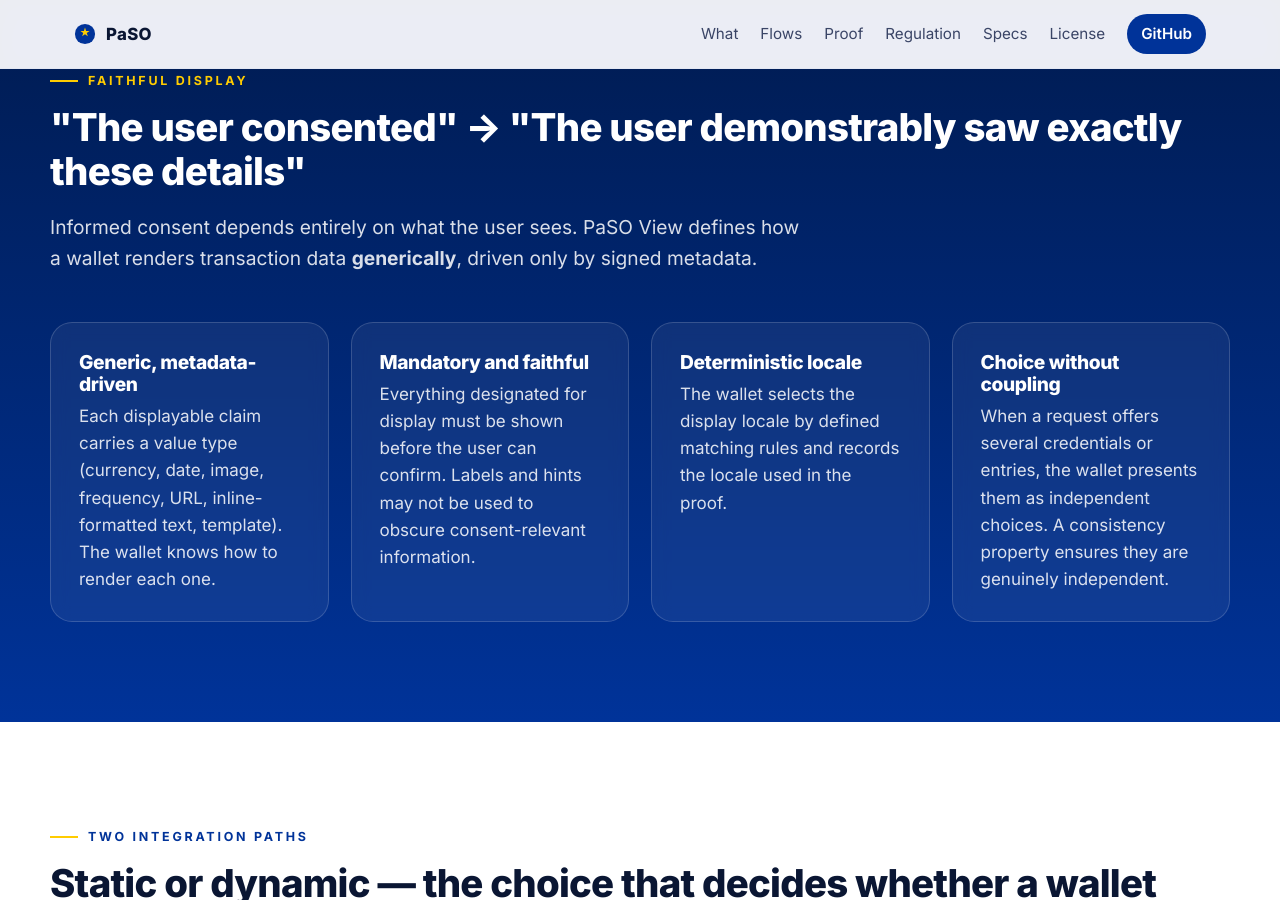
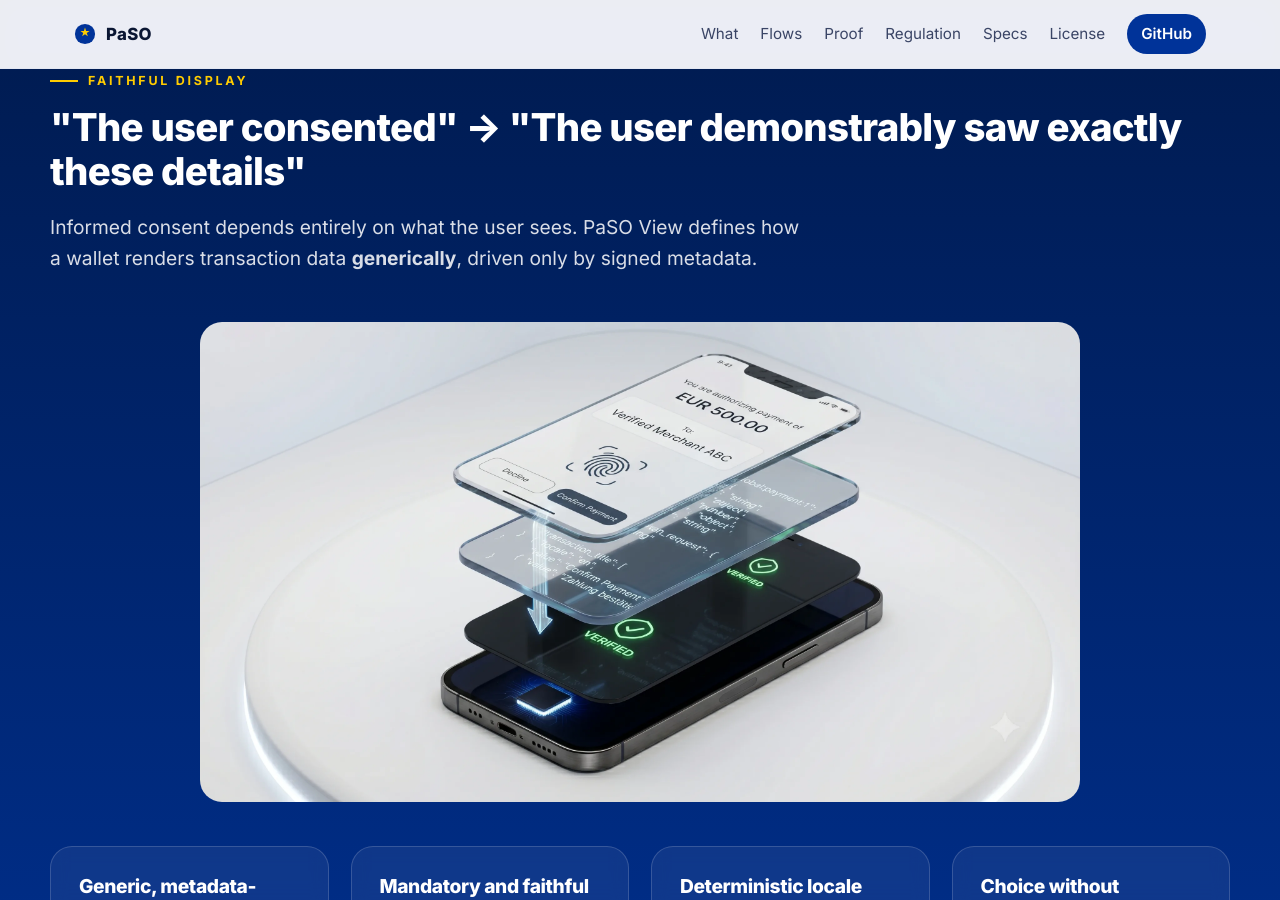
Before and after one commit to APTITUDE-Consortium/payments-and-sca-for-openid, a Jekyll site: the page built from docs/index.html, in a window 1280 px wide and 900 px high, scrolled down 5646 px. Built offline with Jekyll 4.4.1, drawn with Linux system fonts in a browser that asks for light colours.

Commit message:
feat(ui): add hero image section to homepage
Introduce a `.view-hero` component to the landing page to visually
illustrate the PaSO View concept. This includes adding new CSS styles
for the hero container and incorporating a new layered smartphone
illustration.

```diff
--- a/docs/assets/css/main.css
+++ b/docs/assets/css/main.css
@@ -367,6 +367,20 @@ em { font-style: italic; color: var(--eu-blue); }
 .band--blue em, .band--specs em { color: var(--eu-yellow); }
 
 /* ------------------------------------------------------------------ */
+/* View hero figure                                                    */
+/* ------------------------------------------------------------------ */
+.view-hero {
+  margin: 36px auto 44px;
+  max-width: 880px;
+  text-align: center;
+}
+.view-hero img {
+  width: 100%;
+  height: auto;
+  display: block;
+  border-radius: var(--radius-lg);
+}
+
 /* Cards                                                               */
 /* ------------------------------------------------------------------ */
 .cards { display: grid; gap: 22px; }
--- a/docs/index.html
+++ b/docs/index.html
@@ -295,6 +295,10 @@ description: The trust and proof layer that lets OpenID wallets satisfy Strong C
       PaSO View defines how a wallet renders transaction data <strong>generically</strong>, driven only by signed metadata.
     </p>
 
+    <figure class="view-hero">
+      <img src="{{ '/assets/img/layered-phone.webp' | relative_url }}" alt="A smartphone with the wallet's payment confirmation screen on top, signed transaction metadata in JSON beneath it, and a secure-element chip glowing inside the device — illustrating how the wallet renders the displayed consent screen from signed metadata that the relying party can independently verify." />
+    </figure>
+
     <div class="cards cards--four">
       <article class="card card--inverted">
         <h3>Generic, metadata-driven</h3>
```
Also changed, not shown: docs/assets/img/layered-phone.webp (added).
